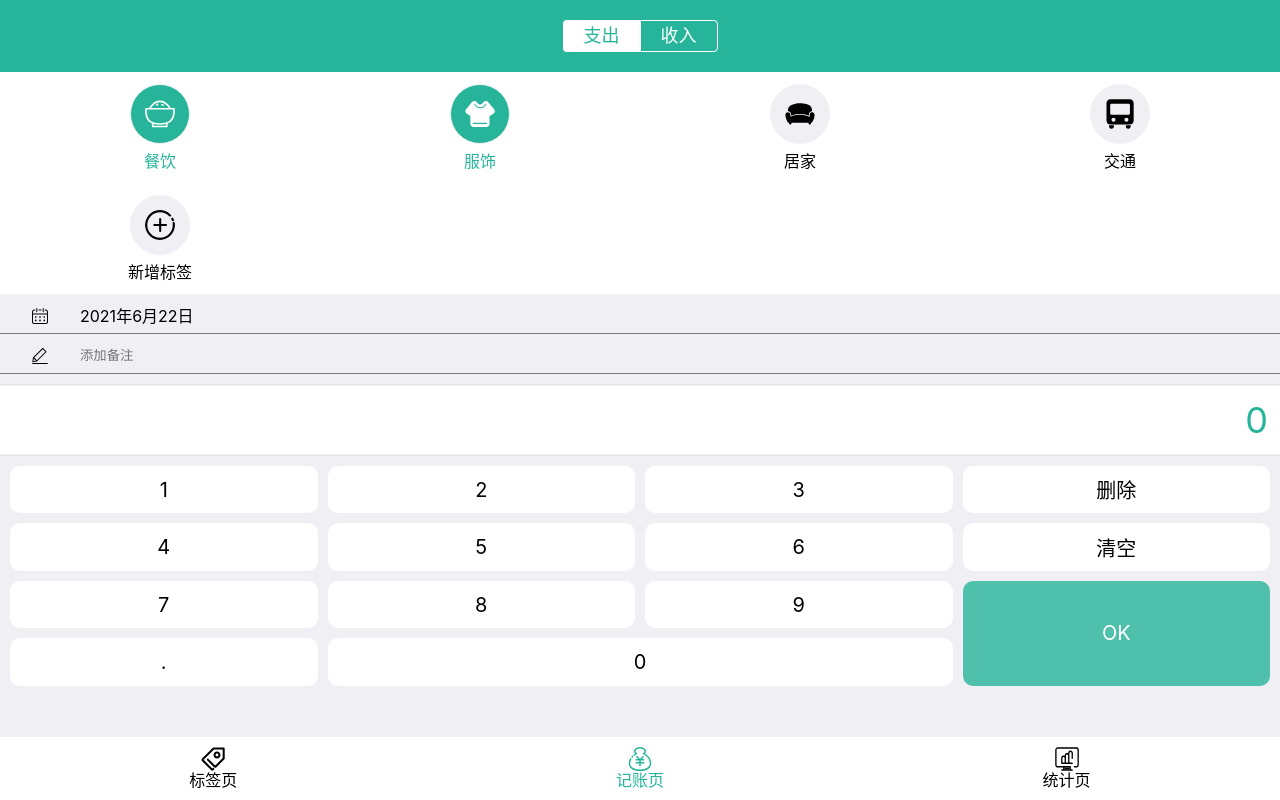
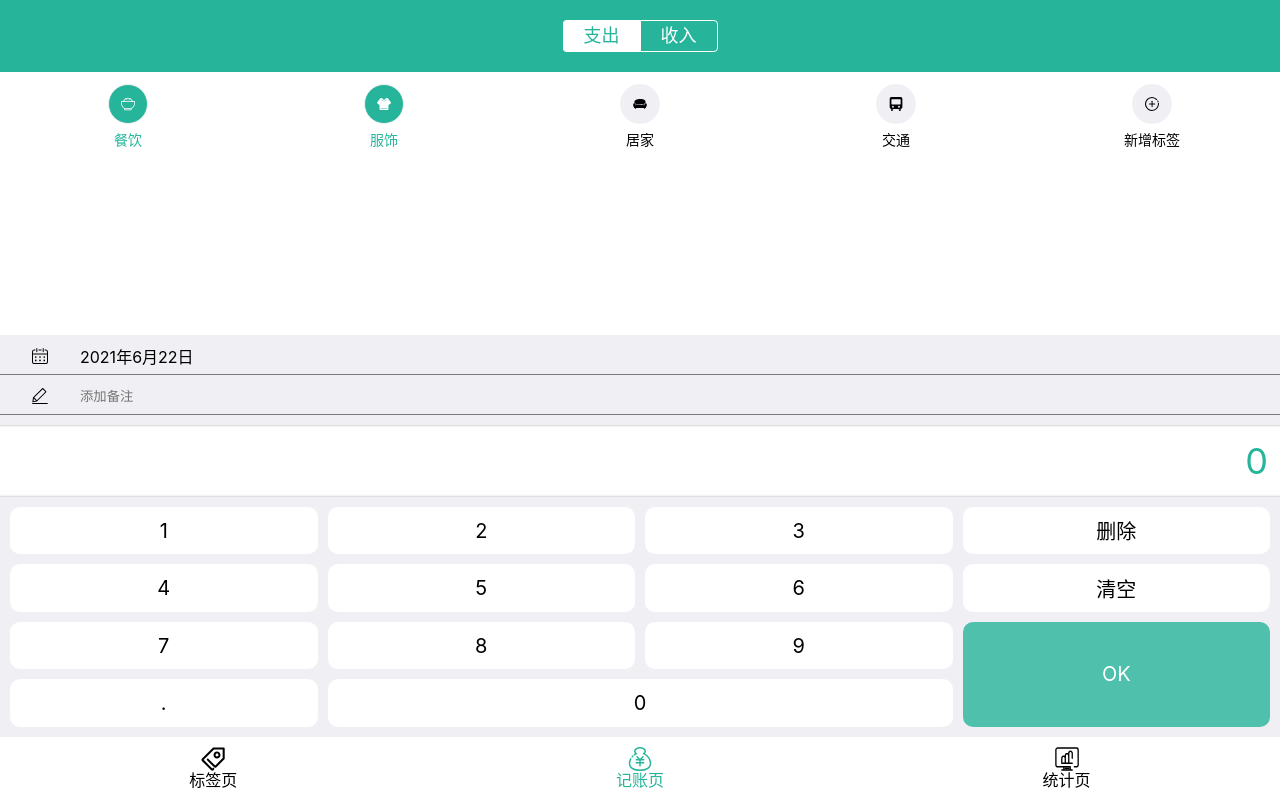
Before and after one commit to April-cl/daily-book, a React app: page /#/edit in a window 1280 px wide. Built offline with nearby package versions, Linux system fonts and the light colour scheme.

Commit message:
调整样式：记账页

```diff
--- a/src/components/Layout.tsx
+++ b/src/components/Layout.tsx
@@ -8,11 +8,12 @@ const Wrapper = styled.div`
 `
 const Main = styled.div`
   flex-grow: 1;
+  overflow: auto;
 `
 const Layout =(props: any) => {
   return (
     <Wrapper>
-      <Main>
+      <Main className={props.className}>
         {props.children}
       </Main>
       <Nav />
--- a/src/views/Edit.tsx
+++ b/src/views/Edit.tsx
@@ -34,22 +34,20 @@ const CategorySection = styled.section`
 `;
 const TagsSection = styled.section`
   background-color: #fff;
-
+  flex-grow: 1;
   > ul {
     display: flex;
     flex-wrap: wrap;
-
     > li {
       padding: 12px 0;
       display: flex;
       flex-direction: column;
       align-items: center;
-      width: 25%;
-
+      width: 20%;
+      font-size: 14px;
       .iconWrapper {
-        width: 60px;
-        height: 60px;
-        font-size: 30px;
+        width: 40px;
+        height: 40px;
         border: 1px solid #f0eff4;
         border-radius: 50%;
         background-color: #f0eff4;
@@ -58,10 +56,8 @@ const TagsSection = styled.section`
         justify-content: center;
         align-items: center;
       }
-
       &.selected {
         color: #26b59a;
-
         .iconWrapper {
           background-color: #26b59a;
           fill: #fff;
@@ -126,7 +122,6 @@ const NotesSection = styled.section`
 const NumberPadSection = styled.section`
   display: flex;
   flex-direction: column;
-
   > .output {
     color: #26b59a;
     background-color: #fff;
@@ -137,7 +132,6 @@ const NumberPadSection = styled.section`
     box-shadow: inset 0 -5px 3px -5px rgba(0, 0, 0, 0.35),
     inset 0 5px 3px -5px rgba(0, 0, 0, 0.35);
   }
-
   > .pad {
     padding: 10px;
     height: 240px;
@@ -145,7 +139,6 @@ const NumberPadSection = styled.section`
     grid-template-columns: repeat(4, 1fr);
     grid-template-rows: repeat(4, 1fr);
     grid-gap: 10px;
-
     > button {
       font-size: 20px;
       border-radius: 10px;
@@ -167,6 +160,10 @@ const NumberPadSection = styled.section`
     }
   }
 `;
+const EditLayout = styled(Layout)`
+    display:flex;
+    flex-direction: column;
+`
 
 function Edit() {
   const date = new Date();
@@ -174,7 +171,7 @@ function Edit() {
   const month = date.getMonth() + 1;
   const day = date.getDate();
   return (
-    <Layout>
+    <EditLayout>
       <CategorySection>
         <ul>
           <li className="selected">支出</li>
@@ -245,7 +242,7 @@ function Edit() {
           <button className="zero">0</button>
         </div>
       </NumberPadSection>
-    </Layout>
+    </EditLayout>
   );
 }
 
```
Lines whose indentation alone changed are shown as unchanged.
